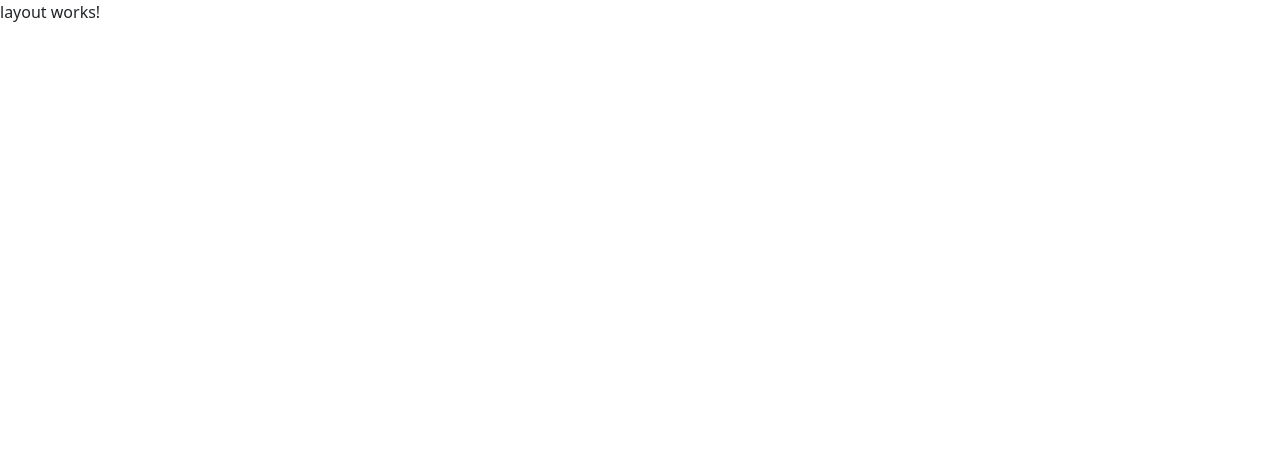
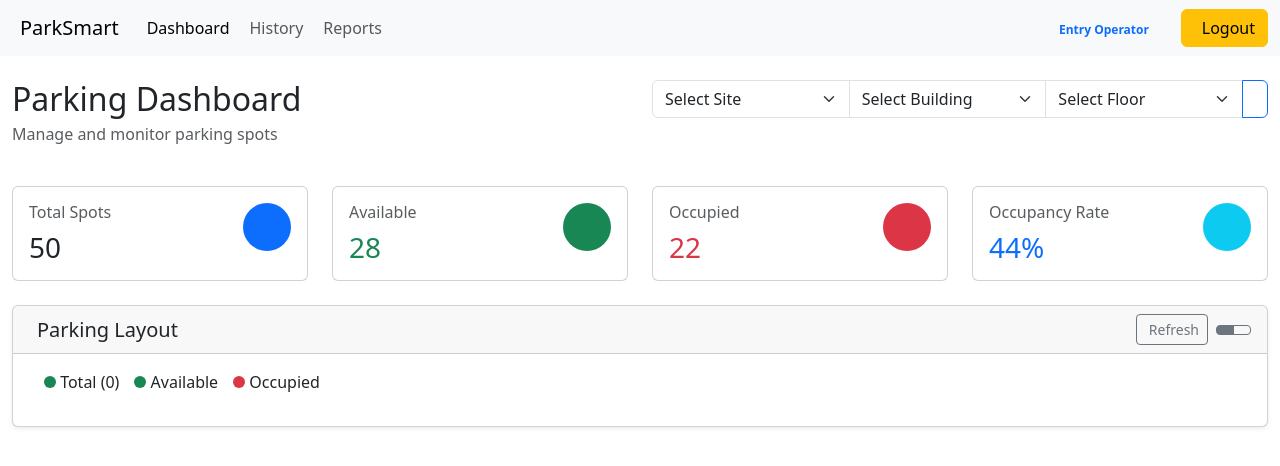
Before and after one commit to LoneRanger09/Parking_Angular, an Angular app: page /dashboard in a window 1280 px wide. Shown: the top 466 px of the page. Built offline with nearby package versions, Linux system fonts and the light colour scheme; sample sign-in values are in the browser's storage.

Commit message:
DashBoard Created

```diff
--- a/package.json
+++ b/package.json
@@ -16,6 +16,7 @@
     "@angular/forms": "^20.0.0",
     "@angular/platform-browser": "^20.0.0",
     "@angular/router": "^20.0.0",
+    "@fortawesome/fontawesome-free": "^6.7.2",
     "bootstrap": "^5.3.7",
     "font-awesome": "^4.7.0",
     "rxjs": "~7.8.0",
--- a/src/app/pages/dashboard/dashboard.css
+++ b/src/app/pages/dashboard/dashboard.css
@@ -0,0 +1,23 @@
+.stat-icon {
+    width: 48px;
+    height: 48px;
+    border-radius: 50%;
+    display: flex;
+    align-items: center;
+    justify-content: center;
+    font-size: 1.5rem;
+}
+.status-dot {
+    display: inline-block;
+    width: 12px;
+    height: 12px;
+    border-radius: 50%;
+    margin-right: 0px;
+    margin-left: 15px;
+}
+.status-dot.available {
+    background-color: #198754;
+}
+.status-dot.occupied{
+    background-color: #dc3545;
+}
--- a/src/app/pages/dashboard/dashboard.html
+++ b/src/app/pages/dashboard/dashboard.html
@@ -1 +1,90 @@
-<p>dashboard works!</p>
+<link rel="stylesheet" href="https://cdnjs.cloudflare.com/ajax/libs/font-awesome/6.5.0/css/all.min.css">
+<div class="container-fluid py-4">
+    <div class="row mb-4">
+        <div class="col-md-6">
+            <h2 class="mb-1">Parking Dashboard</h2>
+            <p class="text-muted">Manage and monitor parking spots</p>
+        </div>
+        <div class="col-md-6">
+            <div class="input-group"><select class="form-select ng-pristine ng-valid ng-touched">
+                    <option value="0">Select Site</option><!---->
+                </select><select class="form-select ng-untouched ng-pristine ng-valid">
+                    <option value="0">Select Building</option><!---->
+                </select><select class="form-select ng-pristine ng-valid ng-touched">
+                    <option value="0">Select Floor</option><!---->
+                </select><button type="button" class="btn btn-outline-primary"><i class="bi bi-search"></i></button>
+            </div>
+        </div>
+    </div>
+    <div class="row mb-4">
+        <div class="col-lg-3 col-md-6 mb-3 mb-lg-0">
+            <div class="card h-100 parking-stat-card">
+                <div class="card-body">
+                    <div class="d-flex justify-content-between align-items-start">
+                        <div>
+                            <h6 class="text-muted">Total Spots</h6>
+                            <h3 id="totalSpots" class="mb-0">50</h3>
+                        </div>
+                        <div class="stat-icon bg-primary text-white"><i class="bi bi-p-square"></i></div>
+                    </div>
+                </div>
+            </div>
+        </div>
+        <div class="col-lg-3 col-md-6 mb-3 mb-lg-0">
+            <div class="card h-100 parking-stat-card">
+                <div class="card-body">
+                    <div class="d-flex justify-content-between align-items-start">
+                        <div>
+                            <h6 class="text-muted">Available</h6>
+                            <h3 id="availableSpots" class="mb-0 text-success">28</h3>
+                        </div>
+                        <div class="stat-icon bg-success text-white"><i class="bi bi-check-circle"></i></div>
+                    </div>
+                </div>
+            </div>
+        </div>
+        <div class="col-lg-3 col-md-6 mb-3 mb-lg-0">
+            <div class="card h-100 parking-stat-card">
+                <div class="card-body">
+                    <div class="d-flex justify-content-between align-items-start">
+                        <div>
+                            <h6 class="text-muted">Occupied</h6>
+                            <h3 id="occupiedSpots" class="mb-0 text-danger">22</h3>
+                        </div>
+                        <div class="stat-icon bg-danger text-white"><i class="bi bi-x-circle"></i></div>
+                    </div>
+                </div>
+            </div>
+        </div>
+        <div class="col-lg-3 col-md-6 mb-3 mb-lg-0">
+            <div class="card h-100 parking-stat-card">
+                <div class="card-body">
+                    <div class="d-flex justify-content-between align-items-start">
+                        <div>
+                            <h6 class="text-muted">Occupancy Rate</h6>
+                            <h3 id="occupancyRate" class="mb-0 text-primary">44%</h3>
+                        </div>
+                        <div class="stat-icon bg-info text-white"><i class="bi bi-graph-up"></i></div>
+                    </div>
+                </div>
+            </div>
+        </div>
+    </div>
+    <div class="card mb-4 shadow-sm">
+        <div class="card-header d-flex justify-content-between align-items-center">
+            <h5 class="mb-0"><i class="bi bi-grid me-2"></i> Parking Layout</h5>
+            <div><button id="refreshLayout" class="btn btn-sm btn-outline-secondary me-2"><i
+                        class="bi bi-arrow-clockwise me-1"></i> Refresh </button>
+                <div class="btn-group btn-group-sm"><button data-view="grid" class="btn btn-outline-secondary active"><i
+                            class="bi bi-grid-3x3"></i></button><button data-view="list"
+                        class="btn btn-outline-secondary"><i class="bi bi-list"></i></button></div>
+            </div>
+        </div>
+        <div class="card-body">
+            <div class="parking-legend mb-3"><span class="legend-item"><span class="status-dot available"></span> Total
+                    (0)</span><span class="legend-item"><span class="status-dot available"></span> Available</span><span
+                    class="legend-item"><span class="status-dot occupied"></span> Occupied</span></div>
+            <div id="parkingLayout" class="parking-layout"><!----></div>
+        </div>
+    </div>
+</div>
--- a/src/app/pages/layout/layout.html
+++ b/src/app/pages/layout/layout.html
@@ -1 +1,25 @@
-<p>layout works!</p>
+<nav class="navbar navbar-expand-lg navbar-light bg-light sticky-top">
+    <div class="container-fluid"><a href="#" class="navbar-brand"><i
+                class="bi bi-p-square-fill me-2"></i><span>ParkSmart</span></a><button type="button"
+            data-bs-toggle="collapse" data-bs-target="#navbarNav" class="navbar-toggler"><span
+                class="navbar-toggler-icon"></span></button>
+        <div id="navbarNav" class="collapse navbar-collapse">
+            <ul class="navbar-nav me-auto">
+                <li class="nav-item"><a href="#" class="nav-link active"><i class="bi bi-grid-1x2-fill me-1"></i>
+                        Dashboard</a></li>
+                <li class="nav-item"><a href="#" class="nav-link"><i class="bi bi-clock-history me-1"></i> History</a>
+                </li>
+                <li class="nav-item"><a href="#" class="nav-link"><i class="bi bi-file-earmark-text me-1"></i>
+                        Reports</a></li>
+            </ul>
+            <div class="d-flex align-items-center">
+                <div class="operator-info me-3 d-none d-md-block"><span id="operatorRoleBadge"
+                        class="badge bg-light text-primary me-2">Entry Operator</span><span
+                        id="operatorName">{{userSrv.loggedUserdata.emailId}}</span></div>
+                <div class="dropdown"><a href="#" class="btn btn-warning"><i class="bi bi-box-arrow-right me-2"></i>
+                        Logout</a></div>
+            </div>
+        </div>
+    </div>
+</nav>
+<router-outlet> </router-outlet>
--- a/src/app/pages/layout/layout.ts
+++ b/src/app/pages/layout/layout.ts
@@ -1,11 +1,14 @@
 import { Component } from '@angular/core';
+import { RouterOutlet } from '@angular/router';
+import { UserService } from '../../service/user';
+import { inject } from '@angular/core';
 
 @Component({
   selector: 'app-layout',
-  imports: [],
+  imports: [RouterOutlet],
   templateUrl: './layout.html',
   styleUrl: './layout.css'
 })
 export class Layout {
-
+    userSrv = inject(UserService);
 }
--- a/src/app/pages/login/login.ts
+++ b/src/app/pages/login/login.ts
@@ -22,10 +22,15 @@ export class LoginComponent {
   };
 
   onLogin() {
+    // Check if email and password are provided
     this.userSrv.loginUser(this.loginObj).subscribe(
       (res: IUserModel) => {
         alert("User Found..Navigate inside");
+        // Store user data in localStorage for persistence
         localStorage.setItem("parkUser", JSON.stringify(res));
+        // Store user data in the service for later use
+        this.userSrv.loggedUserdata = res;
+        // Navigate to the dashboard after successful login
         this.router.navigate(['/dashboard']);
       },
       (error: any) => {
--- a/src/app/service/user.ts
+++ b/src/app/service/user.ts
@@ -8,8 +8,18 @@ import { IUserModel } from '../model/user.model';
 })
 export class UserService {
 
-  constructor(private https: HttpClient) { }
+  loggedUserdata! : IUserModel;
+
+
+  constructor(private https: HttpClient) {
+    const loggeddata = localStorage.getItem("parkUser");
+    if(loggeddata !== null) {
+      this.loggedUserdata = JSON.parse(loggeddata as string);
+    }
+  }
   loginUser(obj: any) :Observable<IUserModel> {
     return this.https.post<IUserModel>('https://api.freeprojectapi.com/api/SmartParking/login', obj);
+
+
   }
 }
```
Also changed, not shown: src/app/service/master.ts (added, +15 -0 lines), 2 other files (tests, documents, lock files or other folders).
